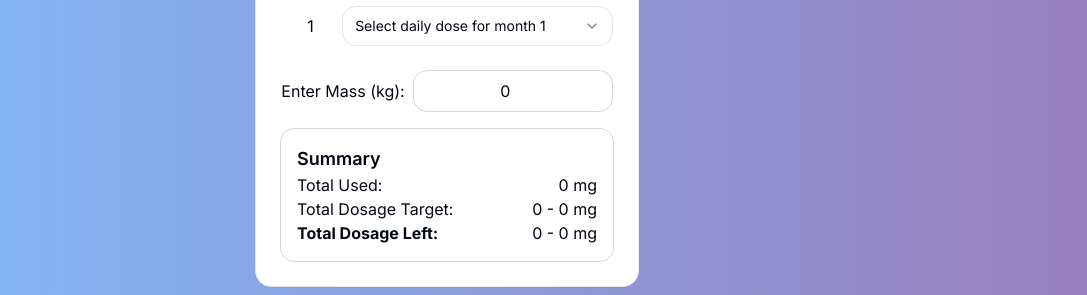
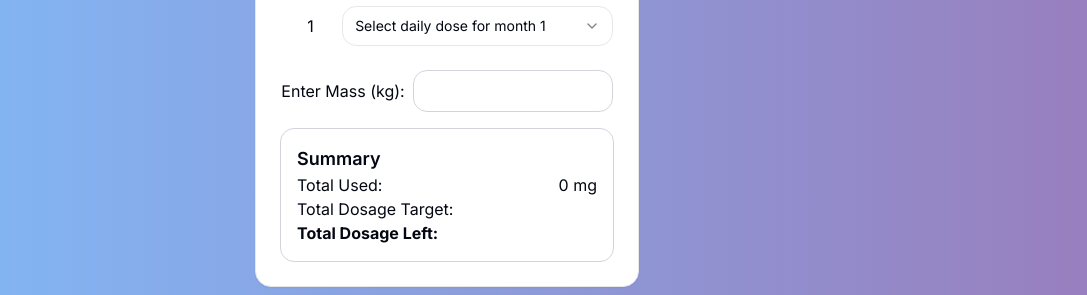
Before and after one commit to ocg2347/isotretinoin-dose-calculator, a Next.js app: page / in a window 1280 px wide. Shown: the part 313-608 px from the top of the page, without its empty margins (193-1280 px from the left). Built offline with nearby package versions, Linux system fonts and the light colour scheme.

Commit message:
fix mass enter numpad not closing

```diff
--- a/app/page.tsx
+++ b/app/page.tsx
@@ -20,45 +20,43 @@ import {
   DropdownMenuContent,
   DropdownMenuItem,
   DropdownMenuTrigger,
-} from "@/components/ui/dropdown-menu"
-import { Moon, Sun } from "lucide-react"
-import { Button } from "@/components/ui/button"
-import { useTheme } from "next-themes"
-
+} from "@/components/ui/dropdown-menu";
+import { Moon, Sun } from "lucide-react";
+import { Button } from "@/components/ui/button";
+import { useTheme } from "next-themes";
 
 export default function App() {
   const dailyDoseVals = config.dailyDoseVals;
-  const [dosages, setDosages] = useState([""]); // Start with one month
-  const [mass, setMass] = useState(0); // Mass of the subject
-  const [targetDosage, setTargetDosage] = useState([0, 0]); // Target dosage interval
+  const [dosages, setDosages] = useState([""]);
+  const [mass, setMass] = useState(0);
+  const [targetDosage, setTargetDosage] = useState([0, 0]);
   const { setTheme } = useTheme();
 
   const handleSelectChange = (index: number, value: string) => {
     const newDosages = [...dosages];
-    newDosages[index] = value; // Update the selected dosage
-    // Add a new month row if the user selects a dose
+    newDosages[index] = value;
     if (value && index === dosages.length - 1) {
-      newDosages.push(""); // Add new empty month
+      newDosages.push("");
     }
     setDosages(newDosages);
   };
 
-  // Calculate total dosage
   const totalDosages = dosages.reduce((acc, dose) => acc + (Number(dose) * 30 || 0), 0);
 
-  // Update target dosage based on mass
   const updateTargetDosage = (massValue: number) => {
     const minDosage = 120 * massValue;
     const maxDosage = 150 * massValue;
     setTargetDosage([minDosage, maxDosage]);
   };
 
+  const handleMassKeyDown = (e: React.KeyboardEvent<HTMLInputElement>) => {
+    if (e.key === 'Enter') {
+      e.currentTarget.blur(); // Close the keyboard
+    }
+  };
+
   return (
-    <>
-
     <div className="h-screen flex flex-col items-center justify-center relative">
-
-      {/* Theme picker in the top right corner */}
       <div className="absolute top-4 right-4">
         <DropdownMenu>
           <DropdownMenuTrigger asChild>
@@ -77,7 +75,6 @@ export default function App() {
       </div>
 
       <Card className="max-w-sm w-full mx-4 my-4">
-
         <CardHeader>
           <CardTitle className="flex items-center overflow-hidden text-ellipsis whitespace-nowrap text-xl p-1">
             Isotretinoin Dosage Calculator <span className="ml-1">💊</span>
@@ -115,46 +112,45 @@ export default function App() {
             </tbody>
           </table>
 
-          {/* Input for subject's mass */}
           <div className="flex justify-center mt-4 items-center">
             <label className="mr-2">Enter Mass (kg):</label>
             <input
               type="number"
-              value={mass}
+              value={mass === 0 ? "" : mass}
               onChange={(e) => {
-                const massValue = e.target.value === "" ? "" : Number(e.target.value);
+                const massValue = e.target.value === "" ? 0 : Number(e.target.value);
                 setMass(massValue);
                 updateTargetDosage(massValue);
               }}
+              onKeyDown={handleMassKeyDown} // Handle Enter key
               className="border border-gray-300 rounded-md p-2 w-[200px] text-center"
             />
           </div>
 
-          {/* Summary  */}
+          {/* Summary section rendering conditionally based on mass */}
           <div className="border border-gray-300 rounded-md mt-4 p-4">
             <p className="text-lg font-semibold">Summary</p>
             <div className="flex justify-between">
-
               <span className="whitespace-nowrap">Total Used:</span>
               <span className="whitespace-nowrap">{totalDosages} mg</span>
             </div>
 
             <div className="flex justify-between">
-
               <span className="whitespace-nowrap">Total Dosage Target:</span>
+              {mass > 0 && (
                 <span className="whitespace-nowrap">{targetDosage[0]} - {targetDosage[1]} mg</span>
+              )}
             </div>
 
             <div className="flex justify-between">
               <span className="font-bold whitespace-nowrap">Total Dosage Left:</span>
+              {mass > 0 && (
                 <span className="whitespace-nowrap">{targetDosage[0] - totalDosages} - {targetDosage[1] - totalDosages} mg</span>
+              )}
             </div>
           </div>
-
         </CardContent>
-
       </Card>
     </div>
-    </>
   );
 }
```
Lines whose indentation alone changed are shown as unchanged.
